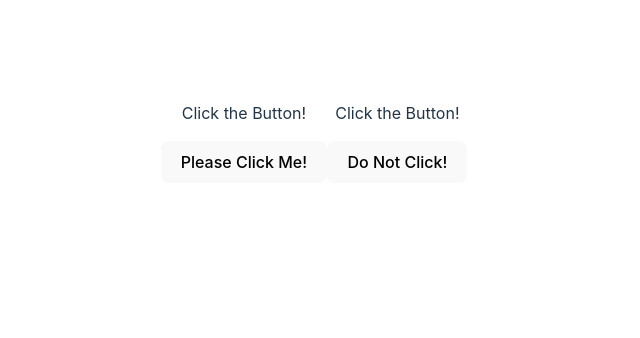
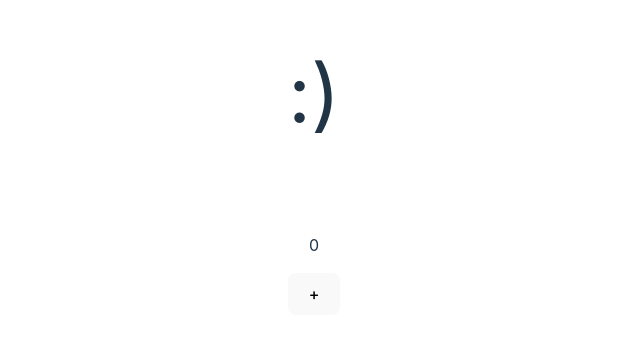
Before and after one commit to almondp040/React, a React (Vite) app in the folder First React App/: page / in a window 1280 px wide. Shown: the part 266-604 px from the top of the page, without its empty margins (326-966 px from the left). Built offline with nearby package versions, Linux system fonts and the light colour scheme.

Commit message:
More React Practice

```diff
--- a/First React App/src/App.jsx
+++ b/First React App/src/App.jsx
@@ -12,6 +12,10 @@ import ShoppingList from './ShoppingList'
 import PropertyList from './PropertyList'
 import Clicker from './Clicker'
 import Form from './Form'
+import Counter from './Counter'
+import Toggler from './Toggler'
+import TogglerCounter from './ToggleCounter'
+
 
 
 
@@ -42,8 +46,11 @@ function App() {
   return (
     <>
 
-  <Clicker message= "Hi!" buttonText = "Please Click Me!"></Clicker>
-  <Clicker message= "Please Stop Clicking Me!" buttonText = "Do Not Click!"></Clicker>
+{/* <Counter></Counter> */}
+{/* <Toggler></Toggler> */}
+<TogglerCounter></TogglerCounter>
+  {/* <Clicker message= "Hi!" buttonText = "Please Click Me!"></Clicker>
+  <Clicker message= "Please Stop Clicking Me!" buttonText = "Do Not Click!"></Clicker> */}
   {/* <Form></Form> */}
 
     {/* <ShoppingList items={data}></ShoppingList> */}
--- /dev/null
+++ b/First React App/src/Counter.jsx
@@ -0,0 +1,18 @@
+import { useState } from "react"
+
+function Counter() {
+const [num, setNum] = useState(5);
+
+const changeNum = ()=>{
+    setNum(num + 1)
+}
+
+    return (
+        <div>
+            <p>The Count is: {num}</p>
+            <button onClick={changeNum}>Increment</button>
+        </div>
+    )
+}
+
+export default Counter
--- /dev/null
+++ b/First React App/src/ToggleCounter.jsx
@@ -0,0 +1,33 @@
+import { useState } from "react"
+import './Toggler.css'
+
+function TogglerCounter() {
+    // isHappy = what we are changing
+    //  setIsHappy = how we are changing it
+    // useState(true) = how it starts, allows us to set our default value
+   const [isHappy, setIsHappy] = useState(true)
+   const [count, setCount] = useState(0)
+
+   const toggleIsHappy = ()=>{
+    setIsHappy(!isHappy);
+   }
+
+   const incrementCount = () =>{
+    setCount(count + 2);
+   }
+    return(
+        <div>
+        <p className="Toggler" onClick={toggleIsHappy}>
+
+            {isHappy ? ":)" : ":("}
+
+            </p>
+
+            <p>{count}</p>
+            <button onClick={incrementCount}>+</button>
+
+</div>
+    )
+}
+
+export default TogglerCounter
--- /dev/null
+++ b/First React App/src/Toggler.css
@@ -0,0 +1,3 @@
+.Toggler{
+    font-size: 5rem;
+}
--- /dev/null
+++ b/First React App/src/Toggler.jsx
@@ -0,0 +1,22 @@
+import { useState } from "react"
+import './Toggler.css'
+
+function Toggler() {
+    // isHappy = what we are changing
+    //  setIsHappy = how we are changing it
+    // useState(true) = how it starts, allows us to set our default value
+   const [isHappy, setIsHappy] = useState(true)
+
+   const toggleIsHappy = ()=>{
+    setIsHappy(!isHappy);
+   }
+    return(
+        <p className="Toggler" onClick={toggleIsHappy}>
+
+            {isHappy ? ":)" : ":("}
+
+            </p>
+    )
+}
+
+export default Toggler
```
